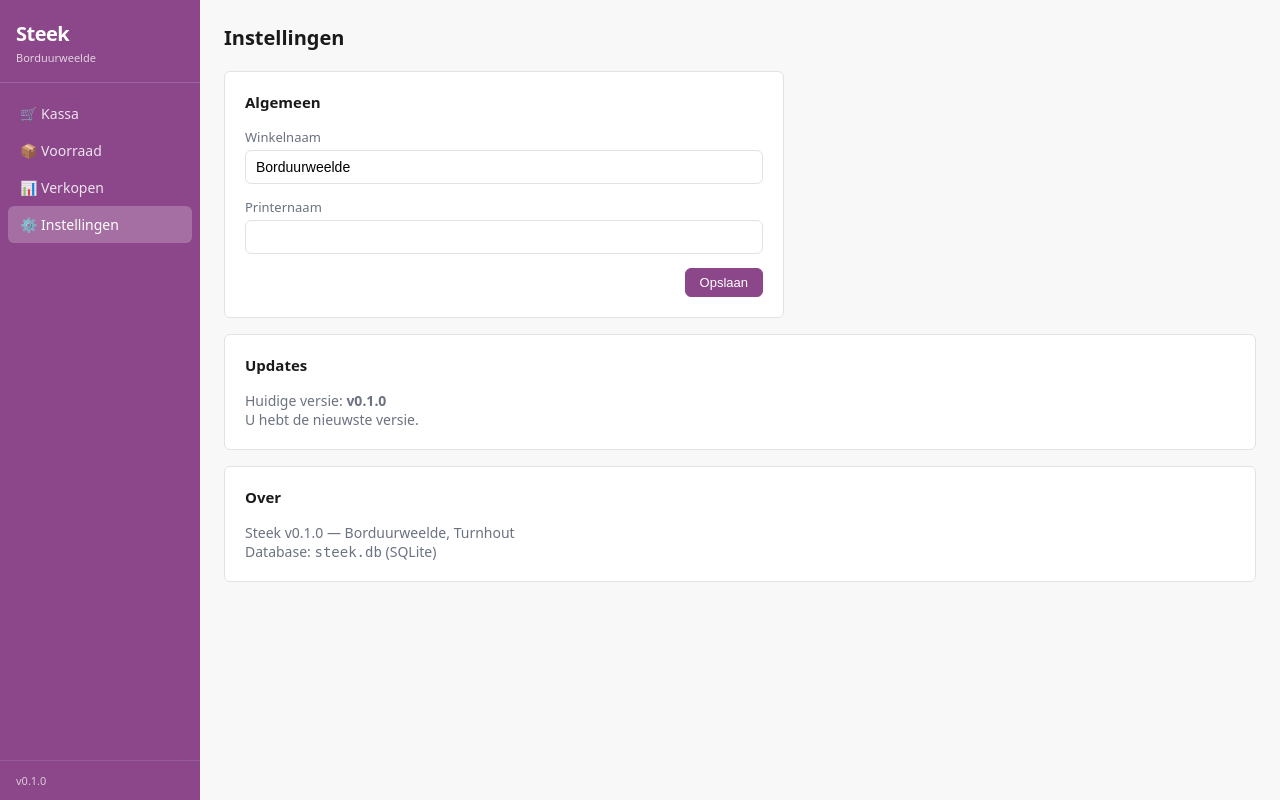
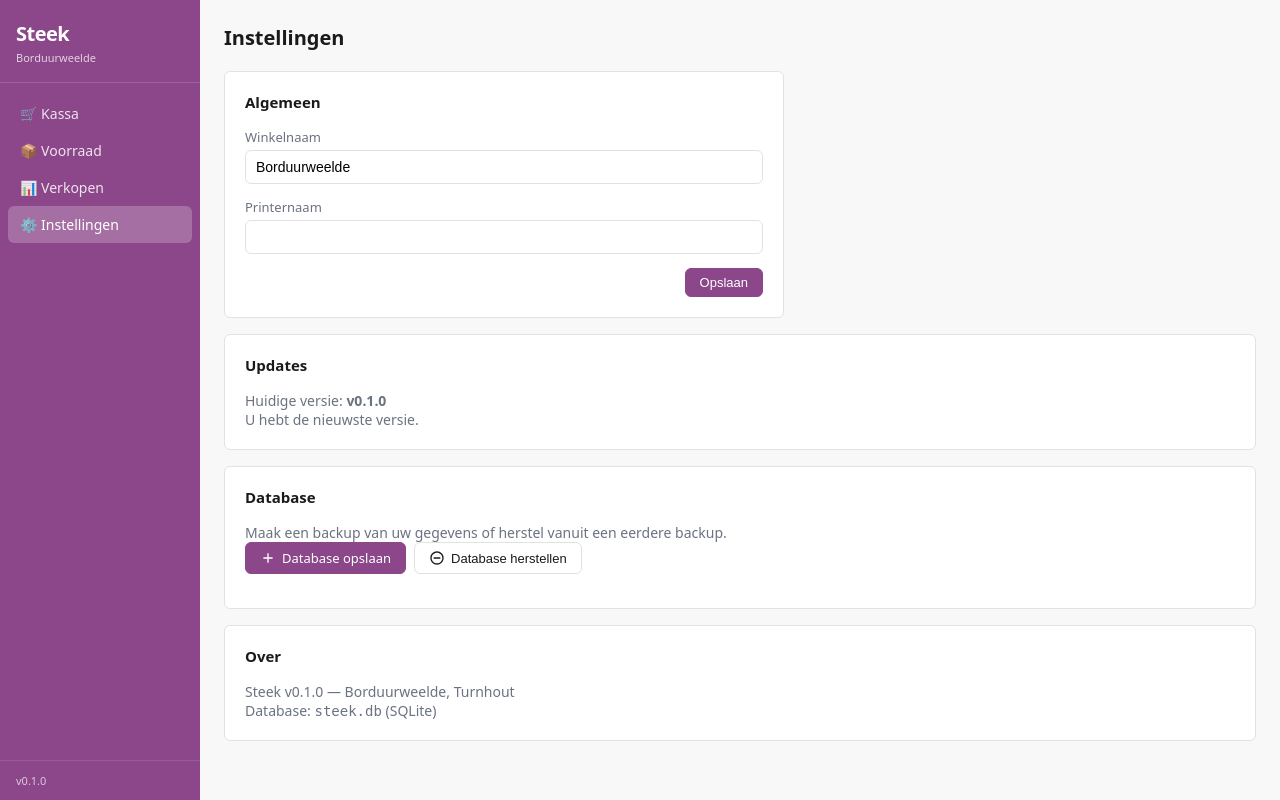
Before and after one commit to klennepette/steek, a Flask app: page /instellingen/ in a window 1280 px wide. Run offline with Flask 3, Linux system fonts and the light colour scheme; data comes from the database, SQL or seed files in the repository.

Commit message:
Add print/Excel export to sales and database backup/restore to settings
Sales Overview:
- Add Print button (uses browser print dialog)
- Add Excel export button with styling and formatting
- Export includes headers, formatting, and totals row
- Respects date range filter from the form

Settings:
- Add database backup button (downloads current DB)
- Add database restore button with file upload
- Auto-creates pre-restore backup before replacing DB
- Both use timestamps for file naming

Dependencies:
- Add openpyxl>=3.1.0 to requirements.txt for Excel export

CSS:
- Add .button-group styling for button containers
- Improve file input styling
- Add .export-buttons styling for sales overview

All features include proper error handling and file management.

```diff
--- a/app/routes/settings.py
+++ b/app/routes/settings.py
@@ -1,5 +1,10 @@
-from flask import Blueprint, render_template, request, redirect, url_for
+from flask import Blueprint, render_template, request, redirect, url_for, send_file
 from ..database import get_db
+from pathlib import Path
+from datetime import datetime
+import shutil
+from io import BytesIO
+import os
 
 bp = Blueprint("settings", __name__, url_prefix="/instellingen")
 
@@ -20,3 +25,53 @@ def index():
         settings = {r["key"]: r["value"] for r in rows}
 
     return render_template("settings/index.html", settings=settings)
+
+
+@bp.route("/backup")
+def backup():
+    """Download database backup."""
+    db_path = Path(__file__).parent.parent.parent / "steek.db"
+
+    if not db_path.exists():
+        return redirect(url_for("settings.index"))
+
+    # Create a backup file in memory
+    backup_content = db_path.read_bytes()
+    backup_io = BytesIO(backup_content)
+
+    timestamp = datetime.now().strftime("%Y%m%d_%H%M%S")
+    filename = f"steek_backup_{timestamp}.db"
+
+    return send_file(
+        backup_io,
+        as_attachment=True,
+        download_name=filename,
+        mimetype="application/octet-stream"
+    )
+
+
+@bp.route("/restore", methods=["POST"])
+def restore():
+    """Restore database from backup file."""
+    if "backup_file" not in request.files:
+        return redirect(url_for("settings.index"))
+
+    file = request.files["backup_file"]
+    if file.filename == "":
+        return redirect(url_for("settings.index"))
+
+    if not file.filename.endswith(".db"):
+        return redirect(url_for("settings.index"))
+
+    db_path = Path(__file__).parent.parent.parent / "steek.db"
+
+    # Create a backup of the current database before restoring
+    if db_path.exists():
+        timestamp = datetime.now().strftime("%Y%m%d_%H%M%S")
+        backup_path = db_path.parent / f"steek_pre_restore_{timestamp}.db"
+        shutil.copy(db_path, backup_path)
+
+    # Save the uploaded file as the new database
+    file.save(str(db_path))
+
+    return redirect(url_for("settings.index"))
--- a/app/static/css/app.css
+++ b/app/static/css/app.css
@@ -111,6 +111,16 @@ body {
 
 .page-header h2 { font-size: 20px; font-weight: 600; }
 
+.export-buttons {
+  display: flex;
+  gap: 8px;
+}
+
+.export-buttons .btn {
+  gap: 4px;
+  font-size: 13px;
+}
+
 /* ── Buttons ──────────────────────────────────────────────────────────────── */
 .btn {
   display: inline-flex;
@@ -180,6 +190,7 @@ body {
 .form-row    { display: grid; grid-template-columns: 1fr 1fr; gap: 14px; }
 .form-checks { display: flex; gap: 24px; align-items: center; margin-bottom: 14px; }
 .form-actions { display: flex; gap: 10px; justify-content: flex-end; margin-top: 8px; }
+.button-group { display: flex; gap: 8px; flex-wrap: wrap; }
 
 .form-group label { font-size: 13px; font-weight: 500; color: var(--muted); }
 .form-group input,
@@ -190,6 +201,10 @@ body {
   border-radius: var(--radius);
   font-size: 14px;
   background: var(--surface);
+}
+.form-group input[type="file"] {
+  padding: 6px 0;
+  cursor: pointer;
 }
 .form-group input:focus,
 .form-group textarea:focus {
--- a/app/templates/settings/index.html
+++ b/app/templates/settings/index.html
@@ -33,6 +33,37 @@
 </section>
 
 <section class="card mt-2">
+  <h3>Database</h3>
+  <p class="muted">Maak een backup van uw gegevens of herstel vanuit een eerdere backup.</p>
+  <div class="form-group">
+    <div class="button-group">
+      <a href="{{ url_for('settings.backup') }}" class="btn btn-primary">
+        <svg width="16" height="16" fill="currentColor" viewBox="0 0 24 24">
+          <path d="M19 13h-6v6h-2v-6H5v-2h6V5h2v6h6v2z"/>
+        </svg>
+        Database opslaan
+      </a>
+      <button type="button" class="btn" onclick="document.getElementById('restore-form').style.display = document.getElementById('restore-form').style.display === 'none' ? 'block' : 'none'">
+        <svg width="16" height="16" fill="currentColor" viewBox="0 0 24 24">
+          <path d="M12 2C6.48 2 2 6.48 2 12s4.48 10 10 10 10-4.48 10-10S17.52 2 12 2zm0 18c-4.41 0-8-3.59-8-8s3.59-8 8-8 8 3.59 8 8-3.59 8-8 8zm-5-9h10v2H7z"/>
+        </svg>
+        Database herstellen
+      </button>
+    </div>
+  </div>
+  <form id="restore-form" method="post" action="{{ url_for('settings.restore') }}" enctype="multipart/form-data" style="display: none; margin-top: 12px;">
+    <div class="form-group">
+      <label for="backup_file">Selecteer backup bestand</label>
+      <input id="backup_file" type="file" name="backup_file" accept=".db" required />
+    </div>
+    <div class="form-actions">
+      <button type="submit" class="btn btn-danger">Herstellen</button>
+      <button type="button" class="btn" onclick="document.getElementById('restore-form').style.display = 'none'">Annuleren</button>
+    </div>
+  </form>
+</section>
+
+<section class="card mt-2">
   <h3>Over</h3>
   <p class="muted">Steek v{{ version }} — Borduurweelde, Turnhout</p>
   <p class="muted">Database: <code>steek.db</code> (SQLite)</p>
--- a/requirements.txt
+++ b/requirements.txt
@@ -1,2 +1,3 @@
 flask>=3.0.0
 requests>=2.31.0
+openpyxl>=3.1.0
```
Also changed, not shown: app/routes/sales.py (+81 -1 lines), app/templates/sales/history.html (+15 -0 lines).
